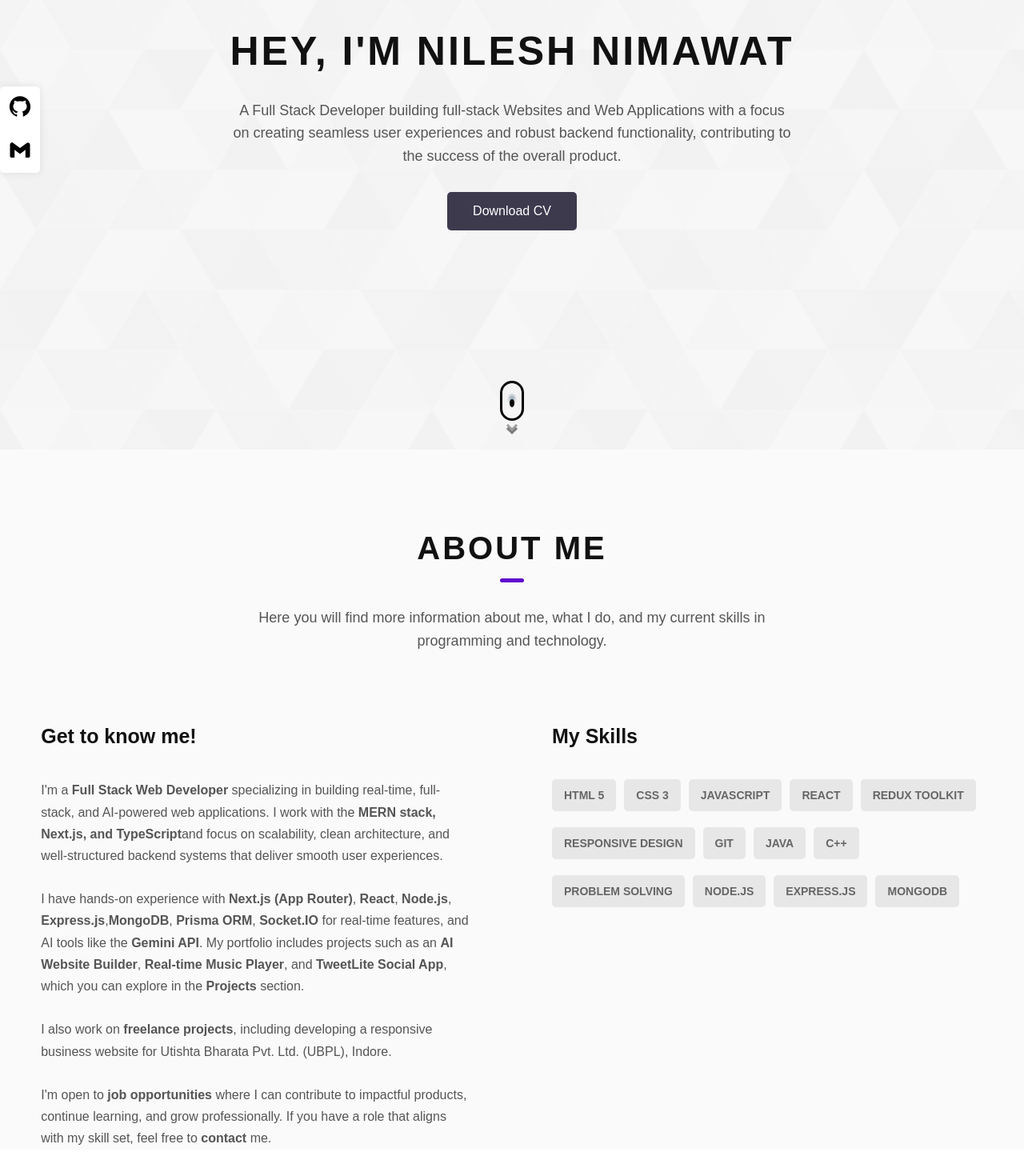
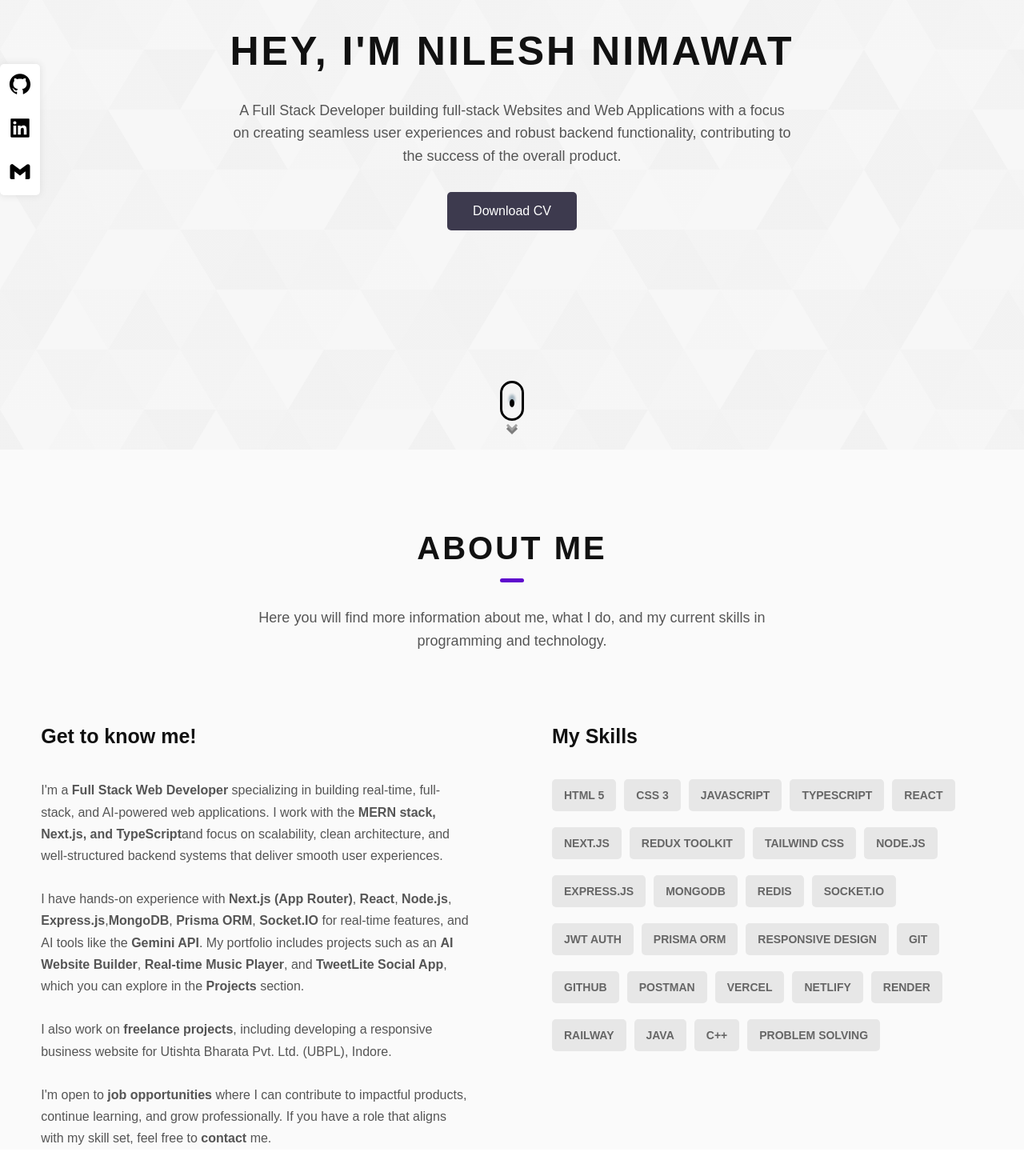
Before and after one commit to Nileshnimawat/My-Portfolio, a React (Vite) app: page / in a window 1280 px wide. Shown: the part 238-1708 px from the top of the page at 80% size. Built offline with nearby package versions, Linux system fonts and the light colour scheme; a web font is replaced by a local one.

Commit message:
resume updated

```diff
--- a/src/app/Footer.jsx
+++ b/src/app/Footer.jsx
@@ -47,7 +47,7 @@ const Footer = () => {
                       <a
                         className={style.linkedin}
                         target="_blank"
-                        href="https://www.linkedin.com"
+                        href="https://www.linkedin.com/in/nilesh-nimawat-089746257"
                       >
                         <AiFillLinkedin size="30px" color="white" />
                       </a>
--- a/src/app/Home.jsx
+++ b/src/app/Home.jsx
@@ -1,10 +1,12 @@
 import React from 'react'
 import {
   BiLogoGmail,
+  BiLogoLinkedin,
 } from "react-icons/bi";
 
 import {
   AiFillGithub,
+  AiFillLinkedin,
 } from "react-icons/ai";
 
 import DownloadButton from "../common/components/DownloadButton/DownloadButton";
@@ -52,6 +54,13 @@ const Home = () => {
           >
             <AiFillGithub size="30px" color="black" />
           </a>
+           <a
+            className={style.linkedin}
+            target="_blank"
+            href="https://www.linkedin.com/in/nilesh-nimawat-089746257"
+          >
+            <AiFillLinkedin size="30px" color="black" />
+          </a>
           <a
             className={style.gmail}
             target="_blank"
--- a/src/app/utils.jsx
+++ b/src/app/utils.jsx
@@ -12,12 +12,8 @@ import Loader from "../common/components/Loader/Loader";
 import cv from "../common/components/Resume/resume.pdf";
 
 // Icons
-import { FaReact, FaMobileAlt } from "react-icons/fa";
-import {
-  AiFillHtml5,
-  AiFillGithub,
-  AiFillLinkedin,
-} from "react-icons/ai";
+import { FaReact, FaMobileAlt, FaUserShield } from "react-icons/fa";
+import { AiFillHtml5, AiFillGithub, AiFillLinkedin } from "react-icons/ai";
 import {
   BiLogoGmail,
   BiLogoCss3,
@@ -25,17 +21,19 @@ import {
   BiLogoRedux,
   BiLogoJava,
   BiLogoNodejs,
+  BiLogoTypescript,
+  BiLogoGithub,
 } from "react-icons/bi";
 import { BsGit, BsPuzzle } from "react-icons/bs";
 import { TbBrandCpp } from "react-icons/tb";
-import { SiMongodb, SiExpress } from "react-icons/si";
+import { SiMongodb, SiExpress, SiNextdotjs, SiNetlify, SiRender, SiVercel, SiPostman, SiPrisma, SiSocketdotio, SiRedis, SiTailwindcss, SiRailway } from "react-icons/si";
 import { RiSendPlaneFill } from "react-icons/ri";
 
 // Images
 // import Ataa from "../assets/images/Ataa.png";
 import GlobalShare from "../assets/images/GlobalShare.png";
 
-// import Kasper from "../assets/images/Kasper.png";
+ import levi from "../assets/images/levi.png";
 // import Leon from "../assets/images/Leon.png";
 // import twitterLogo from "../assets/images/logo.jpg";
 
@@ -105,12 +103,11 @@ export const projects = [
     description:
       "Developed a responsive business website for Utishta Bharata Pvt. Ltd. (UBPL), including custom UI components, SEO optimization, and stakeholder-driven revisions. Built with React and Tailwind CSS and deployed for production use.",
     image: GlobalShare, // optional
-}
-
-
+  },
 ];
 
 // Export Skills List
+
 export const skills = [
   {
     name: "HTML 5",
@@ -128,9 +125,20 @@ export const skills = [
     cssName: "javascript",
   },
   {
+    name: "TypeScript",
+    icon: <BiLogoTypescript size="25px" color="white" />,
+    cssName: "typescript",
+  },
+
+  {
     name: "React",
     icon: <FaReact size="25px" color="white" />,
     cssName: "react",
+  },
+  {
+    name: "Next.js",
+    icon: <SiNextdotjs size="25px" color="white" />,
+    cssName: "nextjs",
   },
   {
     name: "Redux Toolkit",
@@ -138,30 +146,11 @@ export const skills = [
     cssName: "redux",
   },
   {
-    name: "Responsive Design",
-    icon: <FaMobileAlt size="25px" color="white" />,
-    cssName: "responsive",
+    name: "Tailwind CSS",
+    icon: <SiTailwindcss size="25px" color="white" />,
+    cssName: "tailwind",
   },
-  {
-    name: "Git",
-    icon: <BsGit size="25px" color="white" />,
-    cssName: "git",
-  },
-  {
-    name: "Java",
-    icon: <BiLogoJava size="25px" color="white" />,
-    cssName: "java",
-  },
-  {
-    name: "C++",
-    icon: <TbBrandCpp size="25px" color="white" />,
-    cssName: "cpp",
-  },
-  {
-    name: "Problem Solving",
-    icon: <BsPuzzle size="25px" color="white" />,
-    cssName: "problem-solving",
-  },
+
   {
     name: "Node.js",
     icon: <BiLogoNodejs size="25px" color="white" />,
@@ -177,4 +166,83 @@ export const skills = [
     icon: <SiMongodb size="25px" color="white" />,
     cssName: "mongodb",
   },
+  {
+    name: "Redis",
+    icon: <SiRedis size="25px" color="white" />,
+    cssName: "redis",
+  },
+  {
+    name: "Socket.IO",
+    icon: <SiSocketdotio size="25px" color="white" />,
+    cssName: "socket",
+  },
+
+  {
+    name: "JWT Auth",
+    icon: <FaUserShield size="25px" color="white" />,
+    cssName: "jwt",
+  },
+
+  {
+    name: "Prisma ORM",
+    icon: <SiPrisma size="25px" color="white" />,
+    cssName: "prisma",
+  },
+
+
+  {
+    name: "Responsive Design",
+    icon: <FaMobileAlt size="25px" color="white" />,
+    cssName: "responsive",
+  },
+
+  { name: "Git", icon: <BsGit size="25px" color="white" />, cssName: "git" },
+  {
+    name: "GitHub",
+    icon: <BiLogoGithub size="25px" color="white" />,
+    cssName: "github",
+  },
+  {
+    name: "Postman",
+    icon: <SiPostman size="25px" color="white" />,
+    cssName: "postman",
+  },
+
+  {
+    name: "Vercel",
+    icon: <SiVercel size="25px" color="white" />,
+    cssName: "vercel",
+  },
+  {
+    name: "Netlify",
+    icon: <SiNetlify size="25px" color="white" />,
+    cssName: "netlify",
+  },
+  {
+    name: "Render",
+    icon: <SiRender size="25px" color="white" />,
+    cssName: "render",
+  },
+  {
+    name: "Railway",
+    icon: <SiRailway size="25px" color="white" />,
+    cssName: "railway",
+  },
+
+  {
+    name: "Java",
+    icon: <BiLogoJava size="25px" color="white" />,
+    cssName: "java",
+  },
+  {
+    name: "C++",
+    icon: <TbBrandCpp size="25px" color="white" />,
+    cssName: "cpp",
+  },
+
+  {
+    name: "Problem Solving",
+    icon: <BsPuzzle size="25px" color="white" />,
+    cssName: "problem-solving",
+  },
 ];
```
Also changed, not shown: src/assets/images/levi.png (added). Lines whose indentation alone changed are shown as unchanged.
